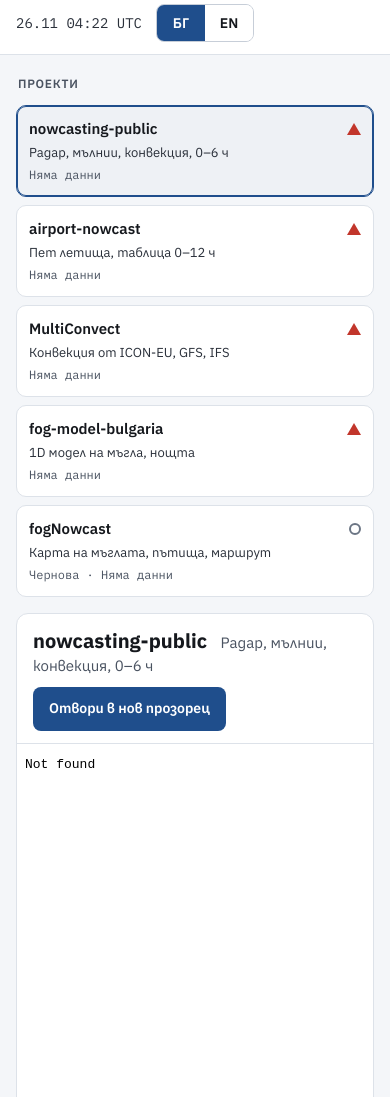
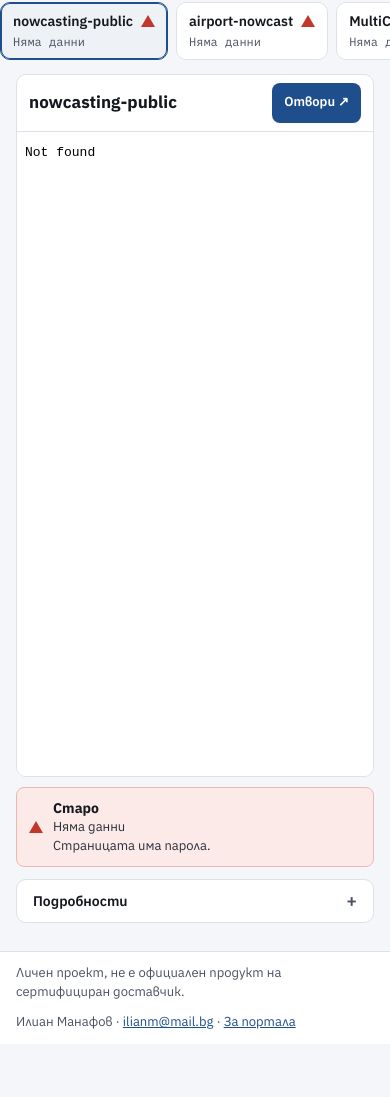
Before and after one commit to ilianrvd/ilianrvd.github.io, a plain HTML site: page site/index.html in a window 390 px wide. Shown: the part 63-1160 px from the top of the page. After the commit the page ends 1107 px from the top, so only its background shows below. Drawn offline with Linux system fonts and the light colour scheme; no server answers.

Commit message:
Портал на телефон: ред бутони отгоре, екранът веднага под тях, свити подробности
Co-Authored-By: Claude Opus 5.5 <noreply@anthropic.com>
Claude-Session: https://claude.ai/code/session_013782Zb3HJvZSQVk7fMfmms

```diff
--- a/site/assets/v1/portal.css
+++ b/site/assets/v1/portal.css
@@ -104,6 +104,10 @@ a { color: var(--link); }
 .facts dd a { display: block; }
 .legend { list-style: none; margin: 0; padding: 0; display: flex; flex-direction: column; gap: 8px; font-size: 13px; color: var(--text-2); }
 .legend li { display: flex; align-items: center; gap: 8px; }
+.more { display: flex; flex-direction: column; gap: 12px; }
+.more > summary { display: none; }
+.open-short { display: none; }
+.more > .card + .card { margin-top: 12px; }
 
 .foot { border-top: 1px solid var(--line); background: var(--panel); font-size: 13px; color: var(--muted); }
 
@@ -114,6 +118,45 @@ a { color: var(--link); }
 .prose th, .prose td { text-align: left; padding: 6px 8px; border-bottom: 1px solid var(--line); }
 
 @media (max-width: 720px) {
-  .tiles, .side { max-width: none; }
-  .stage-body iframe { height: 75vh; min-height: 420px; }
+  .top-in { padding: 8px 16px; gap: 8px; }
+  .brand-sub { display: none; }
+  .top-in { flex-wrap: nowrap; }
+  .top-right { gap: 10px; }
+  .clock { font-size: 12px; }
+  .layout { padding: 10px 16px 16px; gap: 10px; }
+
+  /* tiles become one sliding row of chips */
+  .tiles { flex: 1 1 100%; max-width: none; min-width: 0; }
+  .tiles .kicker { display: none; }
+  #tiles { flex-direction: row; gap: 8px; overflow-x: auto; scroll-snap-type: x proximity; -webkit-overflow-scrolling: touch; padding-bottom: 4px; margin: 0 -16px; padding-left: 16px; padding-right: 16px; scrollbar-width: none; }
+  #tiles::-webkit-scrollbar { display: none; }
+  .tile { flex: none; width: auto; min-height: 44px; padding: 8px 12px; gap: 2px; scroll-snap-align: start; }
+  .tile-head { gap: 8px; }
+  .tile-name { font-size: 14px; white-space: nowrap; }
+  .tile-short { display: none; }
+  .tile-age { white-space: nowrap; }
+
+  /* the selected project right under the chips */
+  .stage { flex: 1 1 100%; border-radius: 10px; }
+  .stage-bar { padding: 8px 12px; gap: 8px; flex-wrap: nowrap; }
+  .stage-bar > div { min-width: 0; }
+  .stage-bar h1 { font-size: 17px; display: block; white-space: nowrap; overflow: hidden; text-overflow: ellipsis; }
+  #cur-short { display: none; }
+  .open-long { display: none; }
+  .open-short { display: inline; }
+  #cur-open { min-height: 40px; padding: 0 12px; font-size: 13px; white-space: nowrap; }
+  .stage-body iframe { height: calc(100vh - 200px); height: calc(100dvh - 200px); min-height: 420px; }
+  .placeholder { min-height: 300px; }
+
+  /* details under the stage, collapsed */
+  .side { flex: 1 1 100%; max-width: none; }
+  .more > summary { display: flex; align-items: center; justify-content: space-between; min-height: 44px; padding: 0 16px; background: var(--panel); border: 1px solid var(--line); border-radius: 10px; font-weight: 600; font-size: 14px; cursor: pointer; list-style: none; }
+  .more > summary::-webkit-details-marker { display: none; }
+  .more > summary::after { content: "+"; font-size: 18px; color: var(--muted); }
+  .more[open] > summary::after { content: "\2212"; }
+  .more[open] > summary { margin-bottom: 0; }
 }
+
+@media (max-width: 440px) {
+  .clock { display: none; }
+}
--- a/site/assets/v1/portal.js
+++ b/site/assets/v1/portal.js
@@ -10,8 +10,8 @@
   var I18N = {
     bg: {
       title: "Nowcasting България", subtitle: "Общ вход към личните прогностични проекти",
-      projects: "Проекти", openNew: "Отвори в нов прозорец", cadence: "Обновяване", run: "Рън",
-      sources: "Източници", files: "Файлове", code: "Код", freshTitle: "Свежест на данните",
+      projects: "Проекти", openNew: "Отвори в нов прозорец", openShort: "Отвори ↗", cadence: "Обновяване", run: "Рън",
+      sources: "Източници", files: "Файлове", code: "Код", freshTitle: "Свежест на данните", details: "Подробности",
       lg1: "до cadence + 15 мин", lg2: "до 2 × cadence + 15 мин", lg3: "по-старо или няма данни", lg4: "чернова",
       freshNote: "Времето се чете от самия файл. Pages пази копие до 10 мин, затова прагът има 15 мин резерв.",
       disclaimer: "Личен проект, не е официален продукт на сертифициран доставчик.", about: "За портала",
@@ -23,8 +23,8 @@
     },
     en: {
       title: "Nowcasting Bulgaria", subtitle: "One entry point to personal forecasting projects",
-      projects: "Projects", openNew: "Open in a new window", cadence: "Updates", run: "Run",
-      sources: "Sources", files: "Files", code: "Code", freshTitle: "Data freshness",
+      projects: "Projects", openNew: "Open in a new window", openShort: "Open ↗", cadence: "Updates", run: "Run",
+      sources: "Sources", files: "Files", code: "Code", freshTitle: "Data freshness", details: "Details",
       lg1: "within cadence + 15 min", lg2: "within 2 × cadence + 15 min", lg3: "older, or no data", lg4: "draft",
       freshNote: "The time is read from the file itself. Pages keeps a copy for up to 10 min, so the limits allow 15 min.",
       disclaimer: "Personal project, not an official product of a certified provider.", about: "About",
@@ -231,10 +231,27 @@
     state.sel = id;
     try { history.replaceState(null, "", "#p=" + encodeURIComponent(id)); } catch (e) { /* ignore */ }
     render();
-    if (window.innerWidth < 720) {
-      var st = document.querySelector(".stage");
-      if (st && st.scrollIntoView) st.scrollIntoView({ behavior: "smooth", block: "start" });
+    showChip(true);
+  }
+
+  // phone: keep the selected chip visible in the sliding row
+  function showChip(smooth) {
+    var b = document.querySelector('.tile[aria-pressed="true"]');
+    if (!b || !isPhone()) return;
+    var row = b.parentNode, left = b.offsetLeft - row.offsetLeft, right = left + b.offsetWidth;
+    if (left < row.scrollLeft || right > row.scrollLeft + row.clientWidth) {
+      var x = Math.max(0, left - 16);
+      if (row.scrollTo) row.scrollTo({ left: x, behavior: smooth ? "smooth" : "auto" }); else row.scrollLeft = x;
     }
+  }
+
+  var PHONE = window.matchMedia ? window.matchMedia("(max-width: 720px)") : null;
+  function isPhone() { return !!(PHONE && PHONE.matches); }
+
+  // details are collapsed on phone and always open on wider screens
+  function syncDetails() {
+    var d = document.getElementById("more");
+    if (d) d.open = !isPhone();
   }
 
   function setLang(l) {
@@ -253,11 +270,17 @@
       b.addEventListener("click", function () { setLang(b.getAttribute("data-lang")); });
     });
     renderChrome();
+    syncDetails();
+    if (PHONE) {
+      if (PHONE.addEventListener) PHONE.addEventListener("change", syncDetails);
+      else if (PHONE.addListener) PHONE.addListener(syncDetails);
+    }
     fetch(bust("registry.json"), { cache: "no-store" }).then(function (r) { return r.json(); }).then(function (reg) {
       state.projects = reg.projects || [];
       var m = /p=([^&]+)/.exec(window.location.hash);
       state.sel = m ? decodeURIComponent(m[1]) : (state.projects[0] && state.projects[0].id);
       render();
+      showChip(false);
       var all = function () { state.projects.forEach(load); };
       all();
       setInterval(all, REFRESH_MS);
--- a/site/index.html
+++ b/site/index.html
@@ -42,14 +42,16 @@
         <h1 id="cur-name">…</h1>
         <span id="cur-short" class="muted"></span>
       </div>
-      <a id="cur-open" class="btn" href="#" target="_blank" rel="noopener" data-i18n="openNew">Отвори в нов прозорец</a>
+      <a id="cur-open" class="btn" href="#" target="_blank" rel="noopener"><span class="open-long" data-i18n="openNew">Отвори в нов прозорец</span><span class="open-short" data-i18n="openShort">Отвори ↗</span></a>
     </div>
     <div class="stage-body" id="stage-body"></div>
   </section>
 
   <aside class="side">
+    <div id="cur-status" class="status"></div>
+    <details id="more" class="more" open>
+    <summary data-i18n="details">Подробности</summary>
     <div class="card">
-      <div id="cur-status" class="status"></div>
       <p id="cur-desc" class="desc"></p>
       <dl class="facts">
         <dt data-i18n="cadence">Обновяване</dt><dd id="cur-cadence"></dd>
@@ -69,6 +71,7 @@
       </ul>
       <p class="small muted" data-i18n="freshNote">Времето се чете от самия файл. Pages пази копие до 10 мин, затова прагът има 15 мин резерв.</p>
     </div>
+    </details>
   </aside>
 </main>
 
```
